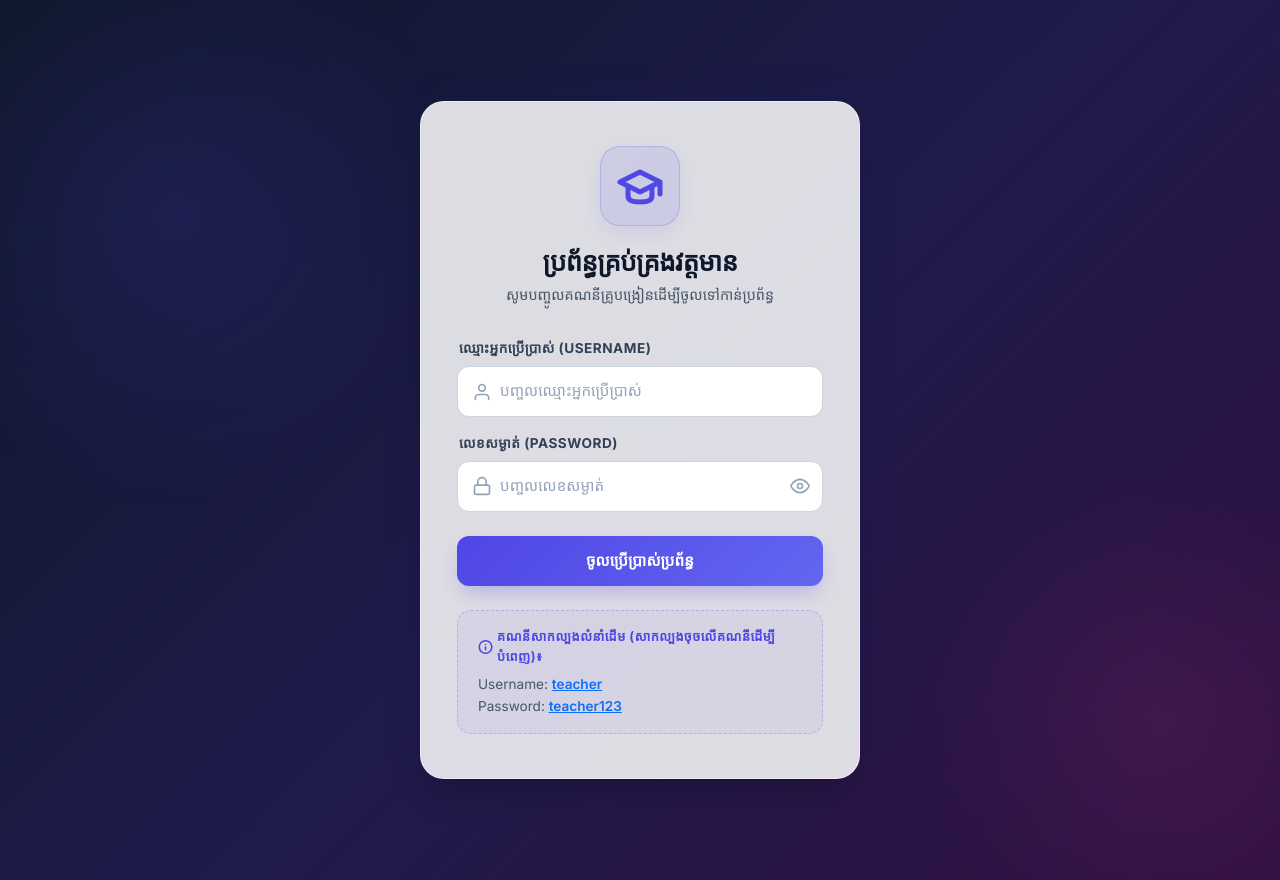
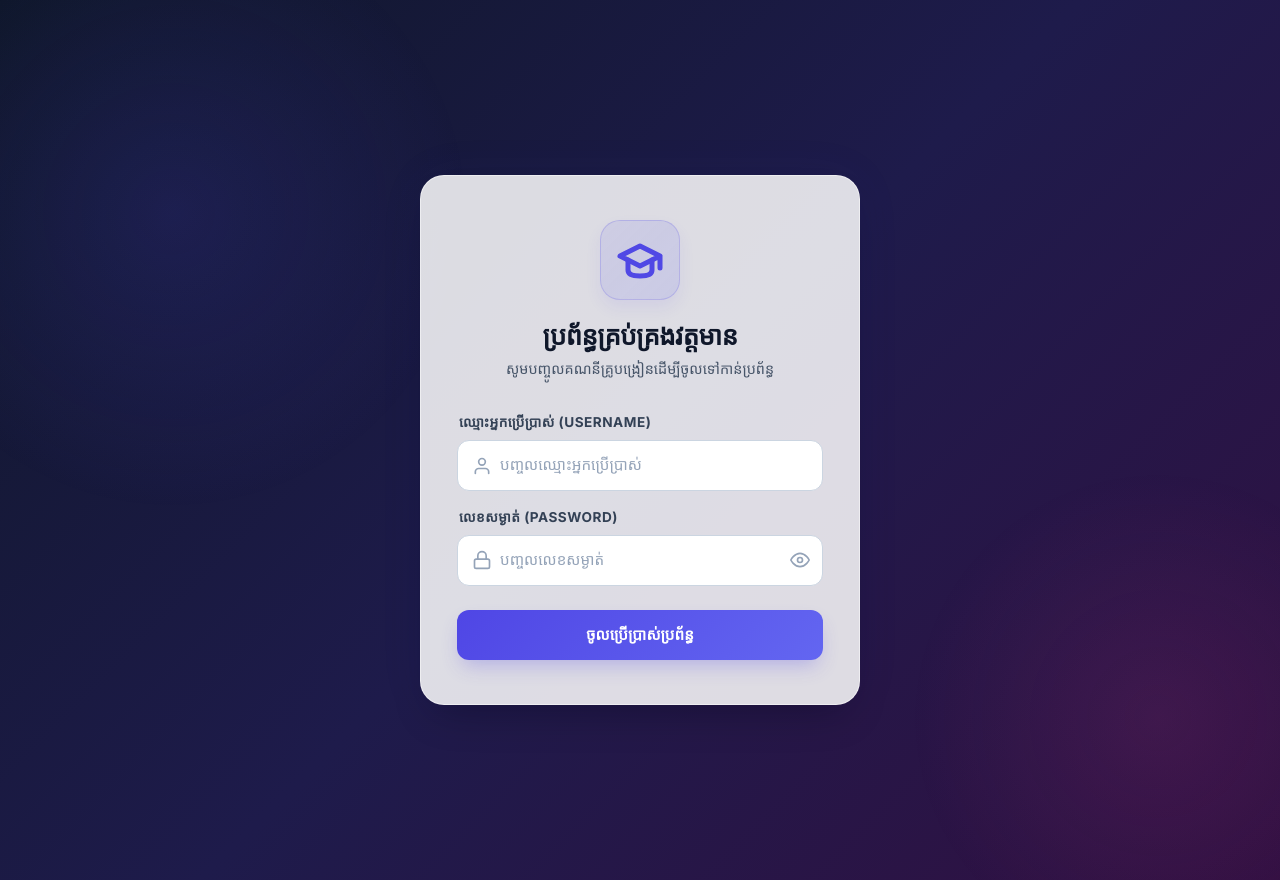
Before and after one commit to Sovanvichea-debug/Attendance_System, a PHP site: page /?page=login in a window 1280 px wide. Run offline with PHP 8.4, Linux system fonts and the light colour scheme; data that the repository does not hold is empty.

Commit message:
Remove demo credentials helper box from login page

```diff
--- a/assets/css/style.css
+++ b/assets/css/style.css
@@ -1169,44 +1169,7 @@ div#pre-loader {
     box-shadow: none;
 }
 
-/* Helper Box for Demo Credentials */
-.helper-box {
-    background: rgba(79, 70, 229, 0.05);
-    border: 1px dashed rgba(79, 70, 229, 0.25);
-    border-radius: 14px;
-    padding: 1rem 1.25rem;
-    transition: all 0.25s ease;
-}
 
-.helper-box:hover {
-    background: rgba(79, 70, 229, 0.08);
-    border-color: rgba(79, 70, 229, 0.4);
-}
-
-.helper-title {
-    font-size: 0.8rem;
-    font-weight: 700;
-    color: #4f46e5;
-    display: flex;
-    align-items: center;
-    text-transform: uppercase;
-    letter-spacing: 0.5px;
-}
-
-.helper-credentials {
-    font-size: 0.85rem;
-    color: #475569;
-    line-height: 1.6;
-}
-
-.helper-credentials strong {
-    font-weight: 600;
-    transition: color 0.2s ease;
-}
-
-.helper-credentials:hover strong {
-    color: #4338ca !important;
-}
 
 /* Profile Dropdown Styling in Navigation */
 .profile-dropdown-toggle::after {
--- a/pages/login.php
+++ b/pages/login.php
@@ -49,39 +49,11 @@
                 <span class="spinner-border spinner-border-sm d-none" role="status" aria-hidden="true"></span>
             </button>
         </form>
-
-        <div class="helper-box mt-4">
-            <div class="helper-title">
-                <svg xmlns="http://www.w3.org/2000/svg" viewBox="0 0 24 24" width="16" height="16" fill="none" stroke="currentColor" stroke-width="2.5" stroke-linecap="round" stroke-linejoin="round" class="me-1">
-                    <circle cx="12" cy="12" r="10"></circle>
-                    <line x1="12" y1="16" x2="12" y2="12"></line>
-                    <line x1="12" y1="8" x2="12.01" y2="8"></line>
-                </svg>
-                គណនីសាកល្បងលំនាំដើម (សាកល្បងចុចលើគណនីដើម្បីបំពេញ)៖
-            </div>
-            <div class="helper-credentials mt-2" id="demo-account" style="cursor: pointer;">
-                <div>Username: <strong class="text-primary text-decoration-underline" id="demo-username">teacher</strong></div>
-                <div>Password: <strong class="text-primary text-decoration-underline" id="demo-password">teacher123</strong></div>
-            </div>
-        </div>
     </div>
 </div>
 
 <script>
 $(document).ready(function() {
-    // Autofill demo account on click
-    $('#demo-account').click(function() {
-        $('#username').val($('#demo-username').text());
-        $('#password').val($('#demo-password').text());
-        $('#username').focus();
-
-        // Add subtle animation scale effect to input
-        $('.input-wrapper-custom').addClass('glow-effect');
-        setTimeout(function() {
-            $('.input-wrapper-custom').removeClass('glow-effect');
-        }, 1000);
-    });
-
     // Toggle Password Visibility
     $('#toggle-password').click(function() {
         const passwordField = $('#password');
```
